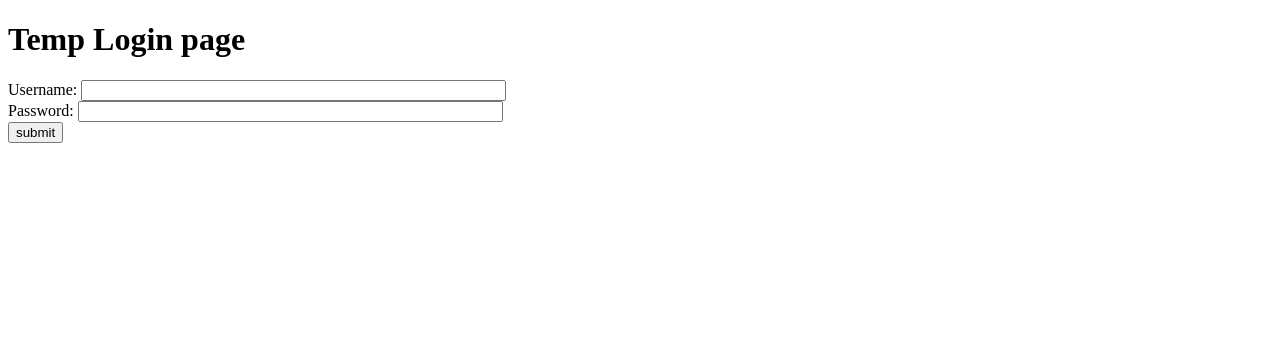
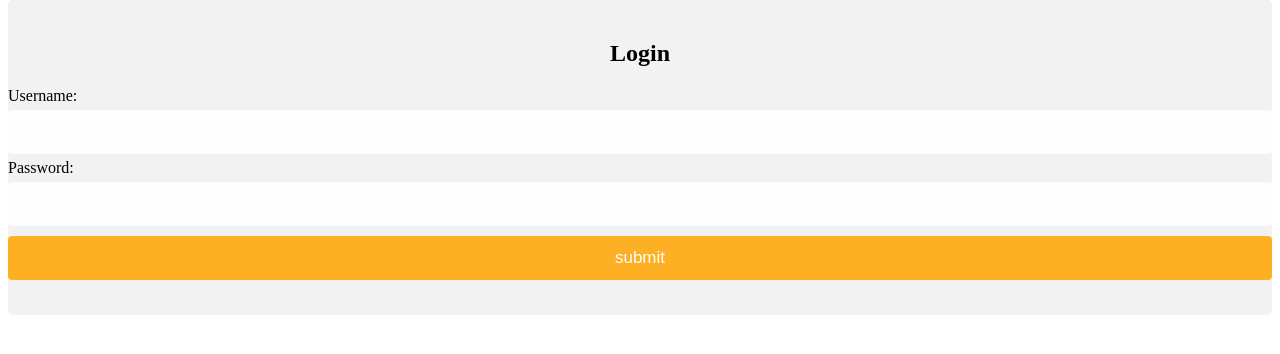
Before and after one commit to bikezon/bikezon, a Django app: page /login/ in a window 1280 px wide. Shown: the part 58-412 px from the top of the page. Run offline with Django 3.2, Linux system fonts and the light colour scheme; some libraries are stand-ins or nearby versions.

Commit message:
minor changes to login page and temp css

```diff
--- a/app/forms.py
+++ b/app/forms.py
@@ -20,4 +20,4 @@ class UserProfileForm(forms.ModelForm):
     """
     class Meta:
         model = UserProfile
-        fields = ('address', 'picture', 'phone')
+        fields = ('stars', 'picture', 'phone')
--- a/static/css/main.css
+++ b/static/css/main.css
@@ -3,7 +3,7 @@
 
 /* ################### Navigation Bar CSS ################### */
 
-/* Add a black background color to the top navigation bar */
+/* Add a white background color to the top navigation bar */
 .main-header {
     overflow: hidden;
     background-color: white;
@@ -28,3 +28,68 @@
     margin-right: 16px;
     color: orange;
 }
+
+
+/* style the container */
+.container {
+  position: relative;
+  border-radius: 5px;
+  background-color: #f2f2f2;
+  padding: 20px 0 30px 0;
+}
+
+/* ################### Inputs ################### */
+
+
+/* style inputs and link buttons */
+* {box-sizing: border-box}
+
+input,
+.btn {
+  width: 100%;
+  padding: 12px;
+  border: none;
+  border-radius: 4px;
+  margin: 5px 0;
+  opacity: 0.85;
+  display: inline-block;
+  font-size: 17px;
+  line-height: 20px;
+  text-decoration: none; /* remove underline from anchors */
+}
+
+input:hover,
+.btn:hover {
+  opacity: 1;
+}
+
+/* text inside the vertical line */
+.inner {
+  position: absolute;
+  top: 50%;
+  transform: translate(-50%, -50%);
+  background-color: #f1f1f1;
+  border: 1px solid #ccc;
+  border-radius: 50%;
+  padding: 8px 10px;
+}
+
+/* vertical line */
+.vl {
+  position: absolute;
+  left: 50%;
+  transform: translate(-50%);
+  border: 2px solid #ddd;
+  height: 175px;
+}
+
+/* style the submit button */
+input[type=submit] {
+  background-color: orange;
+  color: white;
+  cursor: pointer;
+}
+
+input[type=submit]:hover {
+  background-color: orange;
+}
--- a/templates/app/login.html
+++ b/templates/app/login.html
@@ -5,15 +5,17 @@ Bikezon Login
 {% endblock %}
 
 {% block body_block %}
-<h1>Temp Login page</h1>
-
+<div class="container">
+    <h2 style="text-align:center">Login</h2>
     <form id="login_form" method="post" action="{% url 'app:login' %}">
         {% csrf_token %}
         Username: <input type="text" name="username" value="" size="50" />
         <br />
-    Password: <input type="password" name="password" value="" size="50" />
+        Password: <input type="password" name="password" value="" size="50"
+            />
         <br />
         <input type="submit" value="submit" />
     </form>
+</div>
 
 {% endblock %}
```
Also changed, not shown: bikezon/settings.py (line endings or trailing spaces). Lines whose indentation alone changed are shown as unchanged.
